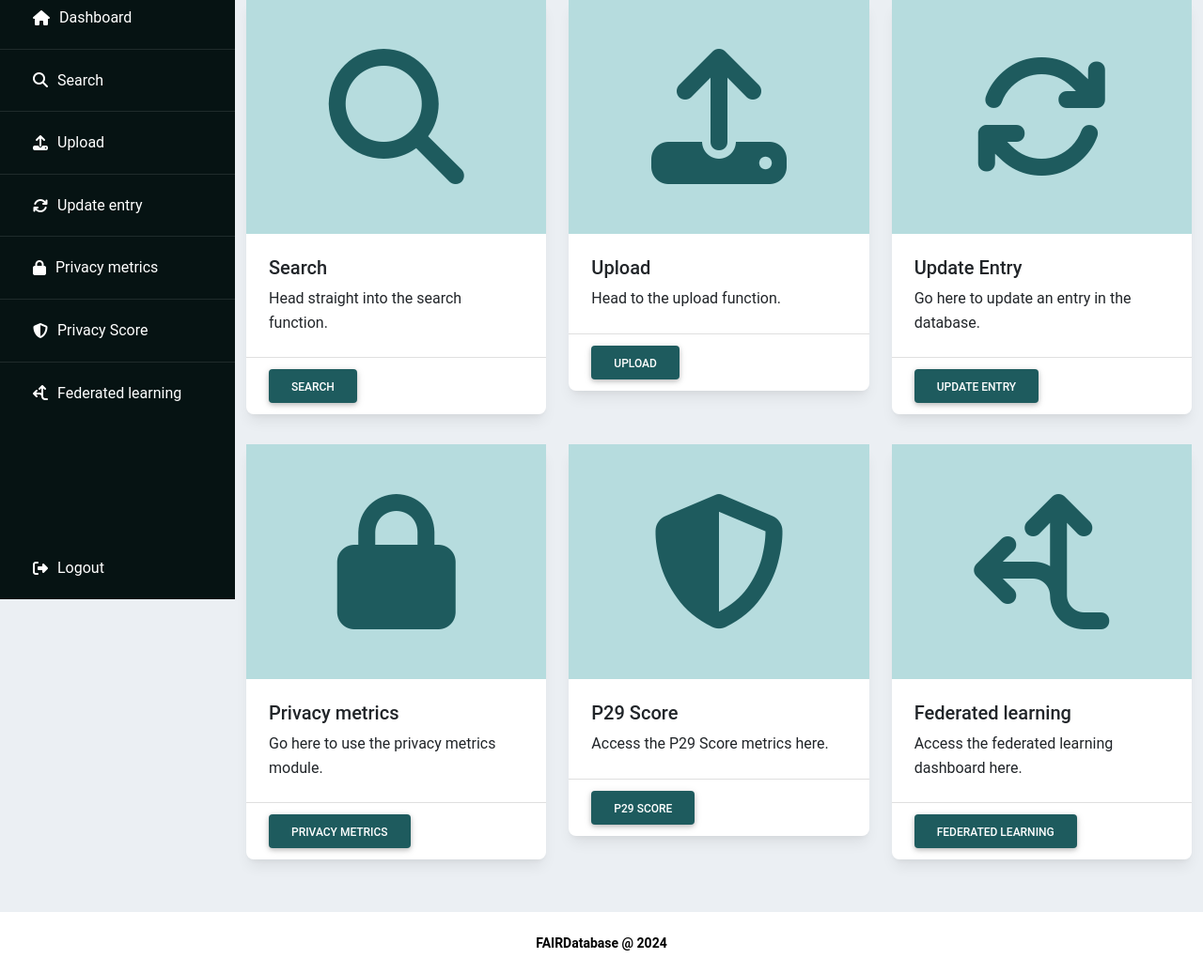
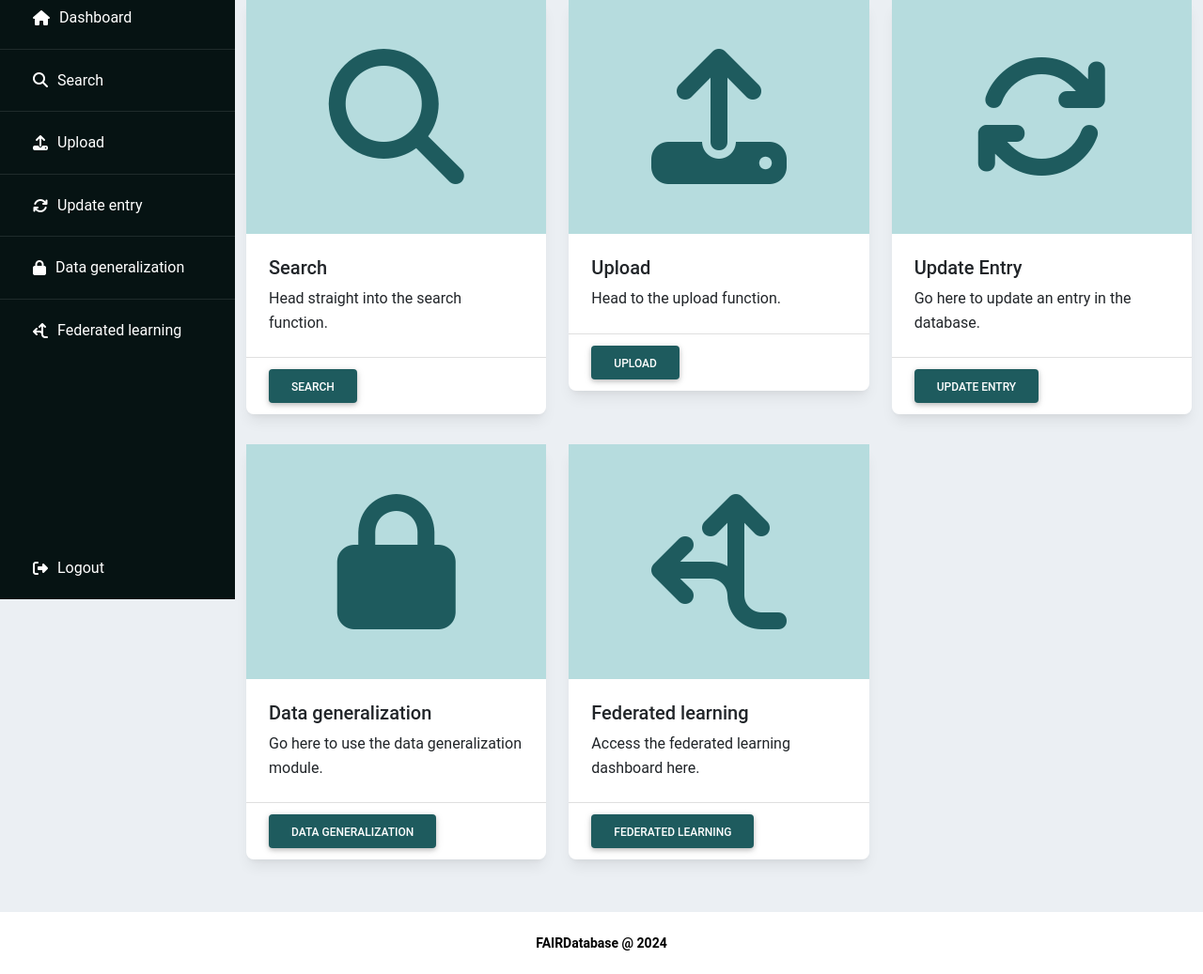
Before and after one commit to SheratonMV/FAIRDatabase, a Flask app: page / in a window 1280 px wide. Shown: the part 162-1199 px from the top of the page at 94% size. Run offline with Flask 3, Linux system fonts and the light colour scheme; the visitor is signed in with stand-in values (Sample User, id 1); parts of the project's set-up code (start-up, migrations or seed data) failed here and were passed over; some libraries are stand-ins or nearby versions.

Commit message:
rename privacy_metrics

```diff
--- a/templates/dashboard.html
+++ b/templates/dashboard.html
@@ -59,15 +59,15 @@
                   <i class="fa-solid fa-lock"></i>
                </div>
                <div class="card-body">
-                  <h5 class="card-title">Privacy metrics</h5>
-                  <p class="card-text">Go here to use the privacy metrics module.</p>
+                  <h5 class="card-title">Data generalization</h5>
+                  <p class="card-text">Go here to use the data generalization module.</p>
                </div>
                <div class="card-footer">
-                  <a href="\privacy_metrics" role="button" class="btn btn-primary-custom">Privacy metrics</a>
+                  <a href="\data_generalization" role="button" class="btn btn-primary-custom">Data generalization</a>
                </div>
             </div>
          </div>
-         <div class="col-md-4 mb-3">
+         <!-- <div class="col-md-4 mb-3">
             <div class="card">
                <div class="card-color-box">
                   <i class="fa-solid fa-shield-halved"></i>
@@ -80,7 +80,7 @@
                   <a href="\p29score" role="button" class="btn btn-primary-custom">P29 Score</a>
                </div>
             </div>
-         </div>
+         </div> -->
          <div class="col-md-4 mb-3">
             <div class="card">
                <div class="card-color-box">
--- a/templates/layout.html
+++ b/templates/layout.html
@@ -47,17 +47,17 @@
                </a>
             </li>
             <li class="nav-item">
-               <a class="nav-link" {% if current_path == '/privacy_metrics' %} style="background-color: #102F31;" {% endif %} href="/privacy_metrics">
+               <a class="nav-link" {% if current_path == '/data_generalization' %} style="background-color: #102F31;" {% endif %} href="/data_generalization">
                <i class="fa-solid fa-lock"></i>
-               <span class="sidebar-text">Privacy metrics</span>
+               <span class="sidebar-text">Data generalization</span>
                </a>
             </li>
-            <li class="nav-item">
+            <!-- <li class="nav-item">
                <a class="nav-link" {% if current_path == '/p29score' %} style="background-color: #102F31;" {% endif %} href="/p29score">
                   <i class="fa-solid fa-shield-halved"></i>
                <span class="sidebar-text">Privacy Score</span>
                </a>
-            </li>
+            </li> -->
             <li class="nav-item">
                <a class="nav-link" {% if current_path == '/federated_learning' %} style="background-color: #102F31;" {% endif %} href="/federated_learning">
                <i class="fa-solid fa-arrows-split-up-and-left"></i>
```
Also changed, not shown: templates/data_generalization.html (renamed from templates/privacy_metrics.html), 1 other file.
